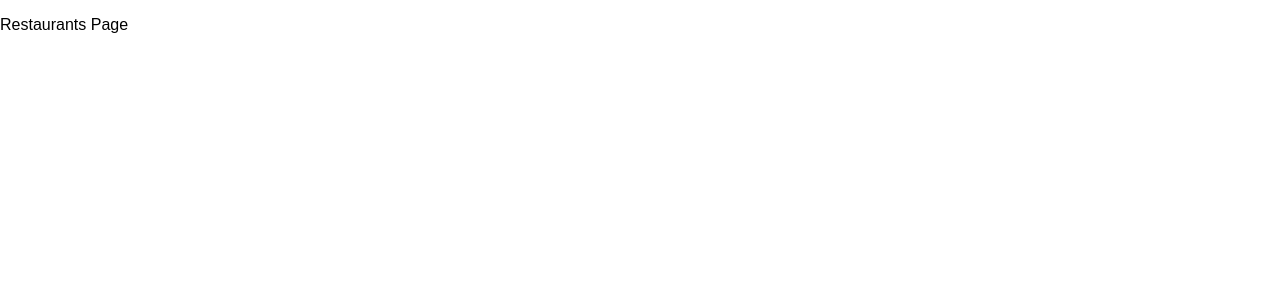
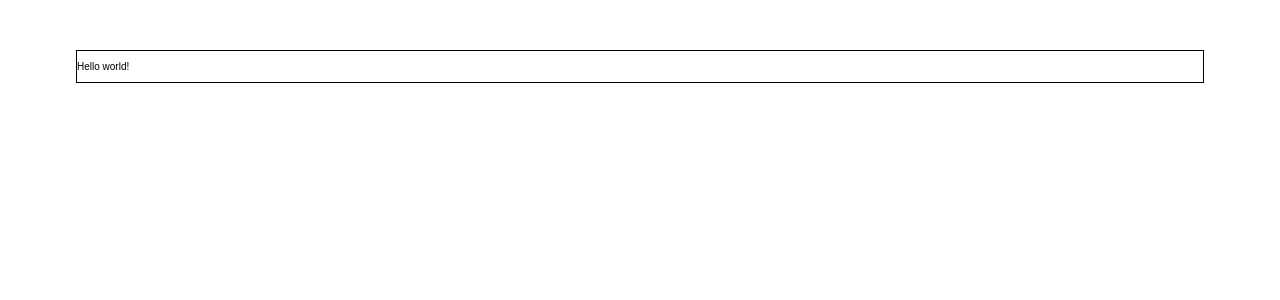
Before and after one commit to iandenty/restaurants-app, a React (Create React App) app: page / in a window 1280 px wide. Shown: the top 300 px of the page. Built offline with nearby package versions, Linux system fonts and the light colour scheme.

Commit message:
Add basic layout

```diff
--- a/package.json
+++ b/package.json
@@ -3,14 +3,16 @@
   "version": "0.1.0",
   "private": true,
   "dependencies": {
+    "prop-types": "^15.6.1",
+    "query-string": "^6.0.0",
     "react": "^16.2.0",
     "react-dom": "^16.2.0",
     "react-router-dom": "^4.2.2",
     "react-scripts": "1.1.1"
   },
   "scripts": {
-    "start": "react-scripts start",
-    "build": "react-scripts build",
+    "start": "NODE_PATH=src/ react-scripts start",
+    "build": "NODE_PATH=src/ react-scripts build",
     "test": "react-scripts test --env=jsdom",
     "eject": "react-scripts eject"
   }
--- /dev/null
+++ b/src/components/layout/index.js
@@ -0,0 +1,36 @@
+import React, { Component } from 'react';
+import PropTypes from 'prop-types';
+import './layout-styles.css';
+
+class Layout extends Component {
+  static propTypes = {
+    nav: PropTypes.element,
+    header: PropTypes.element,
+    content: PropTypes.element,
+  }
+
+  componentDidMount() {
+    const {title} = this.props;
+    document.title = title || 'Deliveroo app';
+  }
+
+  render() {
+    const {
+      nav,
+      header,
+      content
+    } = this.props;
+
+    return (
+      <div className="layout">
+        {nav}
+        {header}
+        <main className="layout__content">
+          {content}
+        </main>
+      </div>
+    );
+  }
+};
+
+export default Layout;
--- /dev/null
+++ b/src/components/layout/layout-styles.css
@@ -0,0 +1,20 @@
+.layout {
+  display: flex;
+  justify-content: center;
+}
+
+.layout__content {
+  margin: 3rem 1rem 5rem;
+  flex: 1;
+  border: 1px solid;
+}
+
+/* TODO: Add breakpoints to variable, not possible with CSS variables, consider
+PostCSS solution... */
+@media (min-width: 320px) {
+  .layout__content {
+    margin: 5rem 2rem 12rem;
+    max-width: var(--spring);
+    flex: 1;
+  }
+}
--- a/src/index.css
+++ b/src/index.css
@@ -1,3 +1,7 @@
+html {
+  font-size: 10px;
+}
+
 body {
   margin: 0;
   padding: 0;
--- a/src/index.js
+++ b/src/index.js
@@ -4,5 +4,14 @@ import './index.css';
 import App from './App';
 import registerServiceWorker from './registerServiceWorker';
 
-ReactDOM.render(<App />, document.getElementById('root'));
+const root = document.getElementById('root');
+
+ReactDOM.render(<App />, root);
 registerServiceWorker();
+
+// Set CSS variables
+const cssConfig = {
+  maxWidth: 1126
+};
+
+root.style.setProperty("--spring", `${cssConfig.maxWidth}px`);
--- a/src/pages/restaurants/index.js
+++ b/src/pages/restaurants/index.js
@@ -1,9 +1,23 @@
 import React from 'react';
+import queryString from 'query-string';
+
+// Components
+import Layout from 'components/layout';
 
 const RestaurantsPage = (props) => {
+  const parms = queryString.parse(props.location.search);
+  const { address } = parms;
+
+  const title = address ?
+    `Delivering to ${address.charAt(0).toUpperCase()}${address.slice(1)}` :
+    'Restaurants';
+
   return (
-    <p>Restaurants Page</p>
-  )
-}
+    <Layout
+      content={<p>Hello world!</p>}
+      title={title}
+    />
+  );
+};
 
 export default RestaurantsPage;
```
Also changed, not shown: 1 other file (tests, documents, lock files or other folders).
